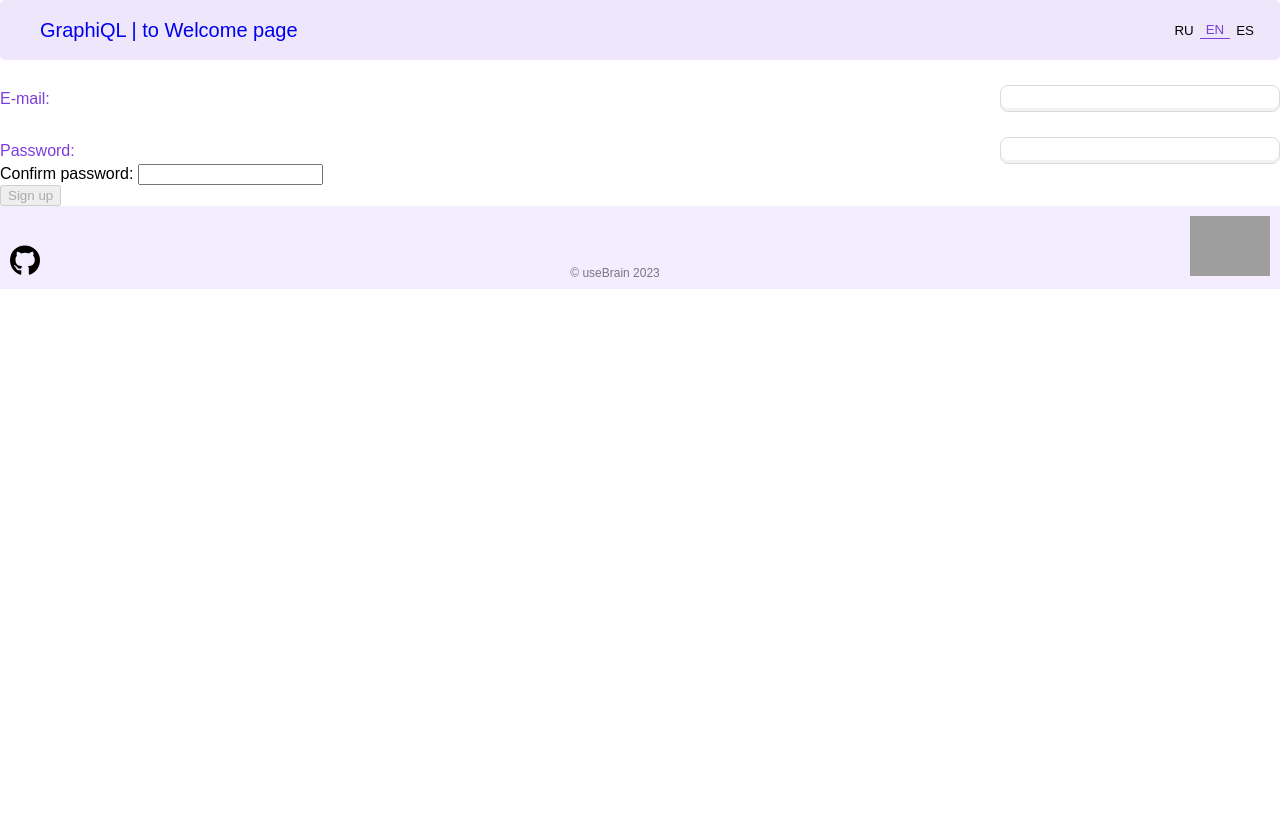
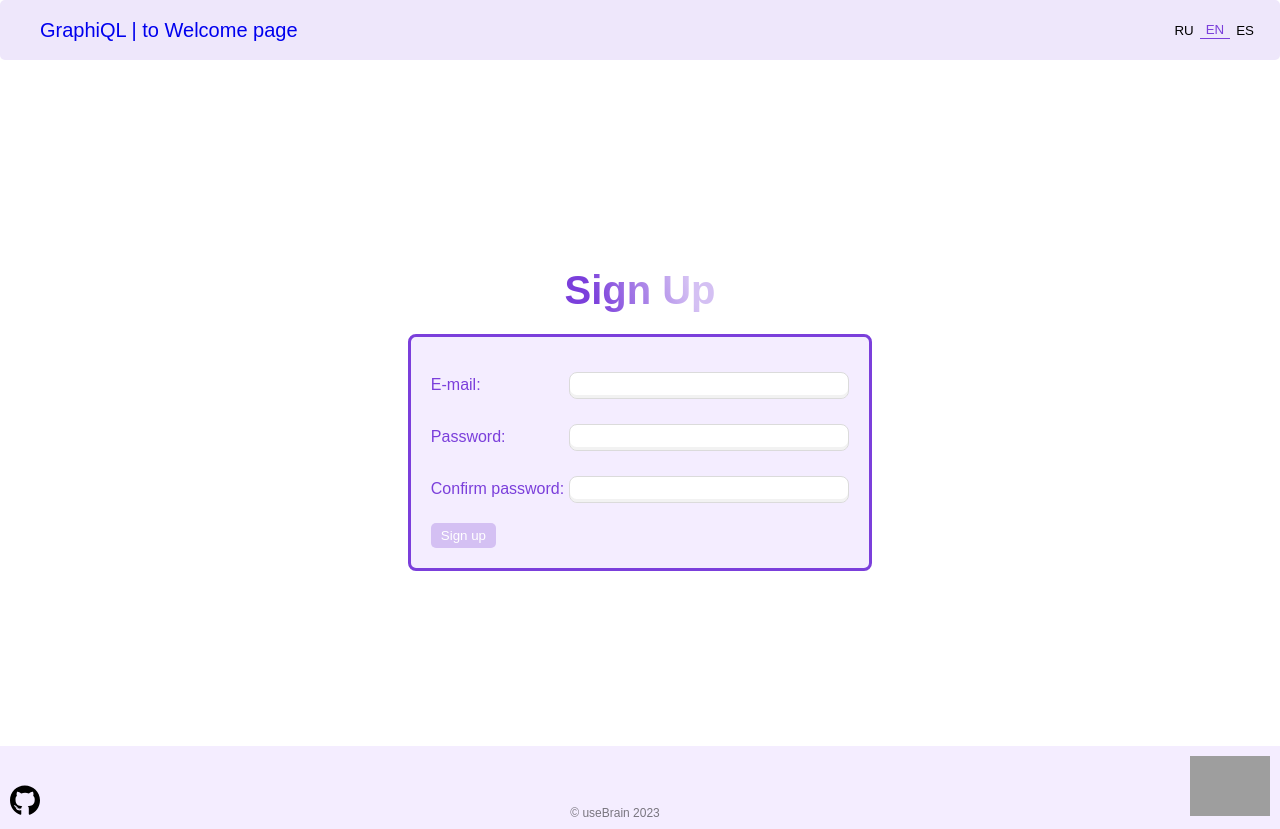
Before and after one commit to anastakozz/graphiql-app, a React (Vite) app: page /sign-up in a window 1280 px wide. Before the commit the page ends 800 px from the top, so only its background shows below. Built offline with nearby package versions, Linux system fonts and the light colour scheme; no server answers; grey boxes are pictures that could not be loaded.

Commit message:
feat/implement sign up page

```diff
--- a/src/components/AuthInputs/ConfirmPassword.tsx
+++ b/src/components/AuthInputs/ConfirmPassword.tsx
@@ -17,15 +17,22 @@ export default function ConfirmPassword({ register, error, setValue }: InputProp
   }, [localData, error]);
 
   return (
-    <div>
-      <div>{currentError}</div>
-      <label htmlFor="confirmPassword">{labelName}</label>
+    <div className="input-field">
+      <div className="error-message">
+        {currentError ? '⚠' : ''} {currentError}
+      </div>
+      <div className="input-row">
+        <label htmlFor="confirmPassword" className="label">
+          {labelName}
+        </label>
         <input
+          className="input"
           {...register('confirmPassword')}
           type="password"
           id="confirmPassword"
           onChange={(e) => setValue('confirmPassword', e.target.value, { shouldValidate: true })}
         />
       </div>
+    </div>
   );
 }
--- a/src/lib/commonTypes/interfaces.ts
+++ b/src/lib/commonTypes/interfaces.ts
@@ -18,6 +18,7 @@ export interface LocalizationData {
     docs: string;
   };
   signInPage: pageData;
+  signUpPage: pageData;
   authorization: {
     signIn: string;
     signUp: string;
--- a/src/localization/en.json
+++ b/src/localization/en.json
@@ -32,7 +32,11 @@
     "signOut": "Sign Out"
   },
   "signInPage": {
-    "signInTitle": "Sign In"
+    "signInTitle": "Sign In",
+    "account": "Don't have account yet?"
+  },
+  "signUpPage": {
+    "signUpTitle": "Sign Up"
   },
   "authorization": {
     "signIn": "Sign in",
--- a/src/localization/es.json
+++ b/src/localization/es.json
@@ -32,7 +32,11 @@
     "signOut": "Desconectar"
   },
   "signInPage": {
-    "signInTitle": "Iniciar sesión"
+    "signInTitle": "Iniciar sesión",
+    "account": "Aún no tienes cuenta?"
+  },
+  "signUpPage": {
+    "signUpTitle": "Inscribirse"
   },
   "authorization": {
     "signIn": "Iniciar sesión",
--- a/src/localization/ru.json
+++ b/src/localization/ru.json
@@ -32,7 +32,11 @@
     "signOut": "Выход"
   },
   "signInPage": {
-    "signInTitle": "Войти в аккаунт"
+    "signInTitle": "Войти в аккаунт",
+    "account": "Еще не аккаунта?"
+  },
+  "signUpPage": {
+    "signUpTitle": "Регистрация"
   },
   "authorization": {
     "signIn": "Войти",
--- a/src/pages/SignInPage.tsx
+++ b/src/pages/SignInPage.tsx
@@ -50,13 +50,13 @@ export default function SignInPage() {
           <form onSubmit={handleSubmit(onSubmit)} noValidate={true}>
             <Email register={register} error={errors.email?.message} setValue={setValue} />
             <Password register={register} error={errors.password?.message} setValue={setValue} />
-            <Button type="submit" disabled={!isValid || isDirty} className="button-top-spacer ">
+            <Button type="submit" disabled={!isValid || isDirty} className="button-top-spacer">
               {localData && localData.authorization.signIn}
             </Button>
           </form>
         </div>
         <Link to="/sign-up" className="link-to-registration">
-          <p>Don&apos;t have account yet?</p>
+          <p>{data.account}</p>
         </Link>
       </div>
     )
--- a/src/pages/SignUpPage.tsx
+++ b/src/pages/SignUpPage.tsx
@@ -1,14 +1,23 @@
 import { Resolver, SubmitHandler, useForm } from 'react-hook-form';
-import { InputData } from '../lib/commonTypes/interfaces';
+import { InputData, pageData } from '../lib/commonTypes/interfaces';
 import { yupResolver } from '@hookform/resolvers/yup';
-import { Email, Password } from '../components';
+import { Button, Email, Password } from '../components';
 import ConfirmPassword from '../components/AuthInputs/ConfirmPassword';
-import { useContext } from 'react';
+import { useContext, useEffect, useState } from 'react';
 import { createUserWithEmailAndPassword } from 'firebase/auth';
 import { auth, userContext, combinedSchema } from '../lib';
 import { useNavigate } from 'react-router-dom';
 
 export default function SignUpPage() {
+  const { localData } = useContext(userContext);
+  const [data, setData] = useState<pageData | null>(null);
+
+  useEffect(() => {
+    if (localData) {
+      const data = localData['signUpPage'];
+      setData(data);
+    }
+  }, [localData]);
   const navigate = useNavigate();
   const {
     register,
@@ -19,7 +28,6 @@ export default function SignUpPage() {
     mode: 'onChange',
     resolver: yupResolver(combinedSchema) as Resolver<InputData> | undefined,
   });
-  const { localData } = useContext(userContext);
 
   const onSubmit: SubmitHandler<InputData> = async (data) => {
     try {
@@ -34,7 +42,10 @@ export default function SignUpPage() {
   };
 
   return (
-    <>
+    data && (
+      <div className="container main-inner">
+        <h1 className="main-title title-spacer text-center">{data.signUpTitle}</h1>
+        <div className="sign-container">
           <form onSubmit={handleSubmit(onSubmit)} noValidate={true}>
             <Email register={register} error={errors.email?.message} setValue={setValue} />
             <Password register={register} error={errors.password?.message} setValue={setValue} />
@@ -43,10 +54,12 @@ export default function SignUpPage() {
               error={errors.confirmPassword?.message}
               setValue={setValue}
             />
-        <button type="submit" disabled={!isValid || isDirty}>
+            <Button type="submit" disabled={!isValid || isDirty} className="button-top-spacer">
               {localData && localData.authorization.signUp}
-        </button>
+            </Button>
           </form>
-    </>
+        </div>
+      </div>
+    )
   );
 }
--- a/src/sass/pages/_sign-in-up-page.scss
+++ b/src/sass/pages/_sign-in-up-page.scss
@@ -11,7 +11,7 @@
 
 .sign-container {
   @include flex-colum(center, center);
-  padding: 10px 20px;
+  padding: 10px 20px 20px;
   background: $base-background-light;
   border-radius: 8px;
   border: 3px solid $base-color;
```
Lines whose indentation alone changed are shown as unchanged.
